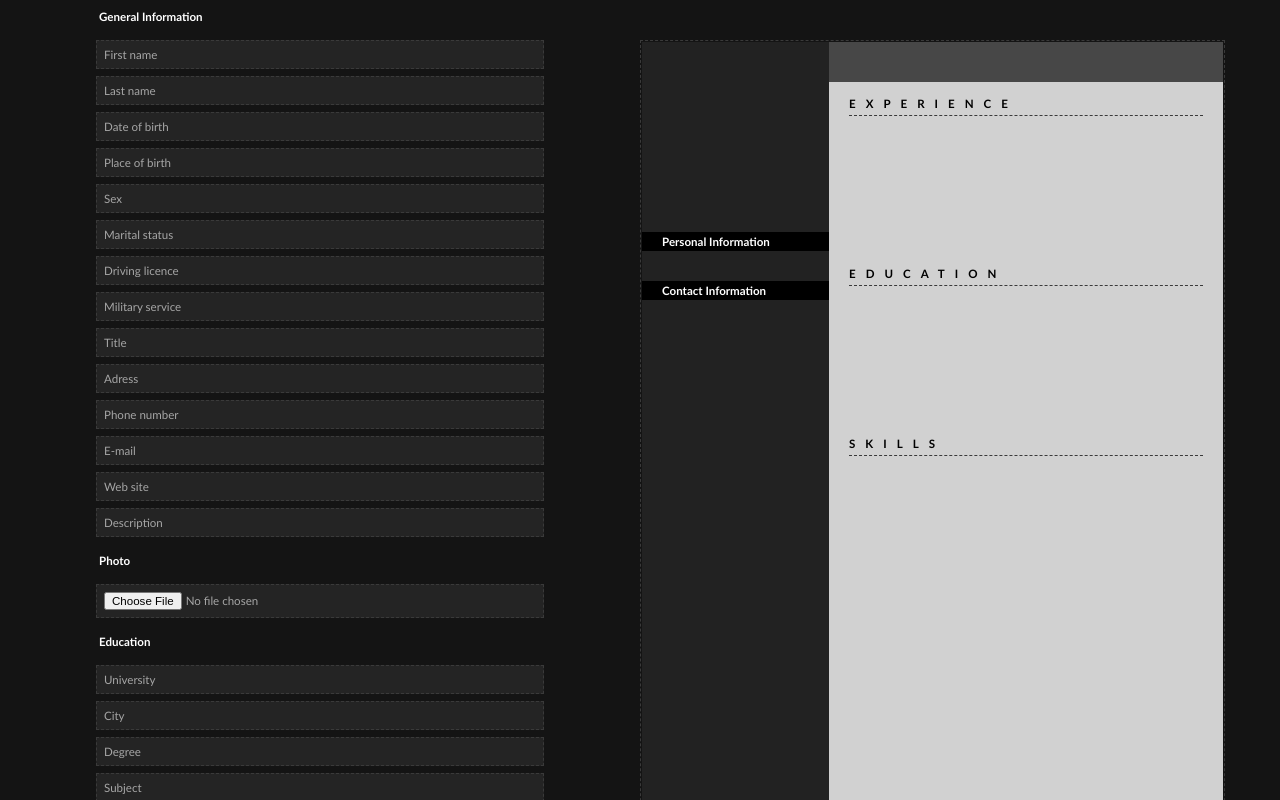
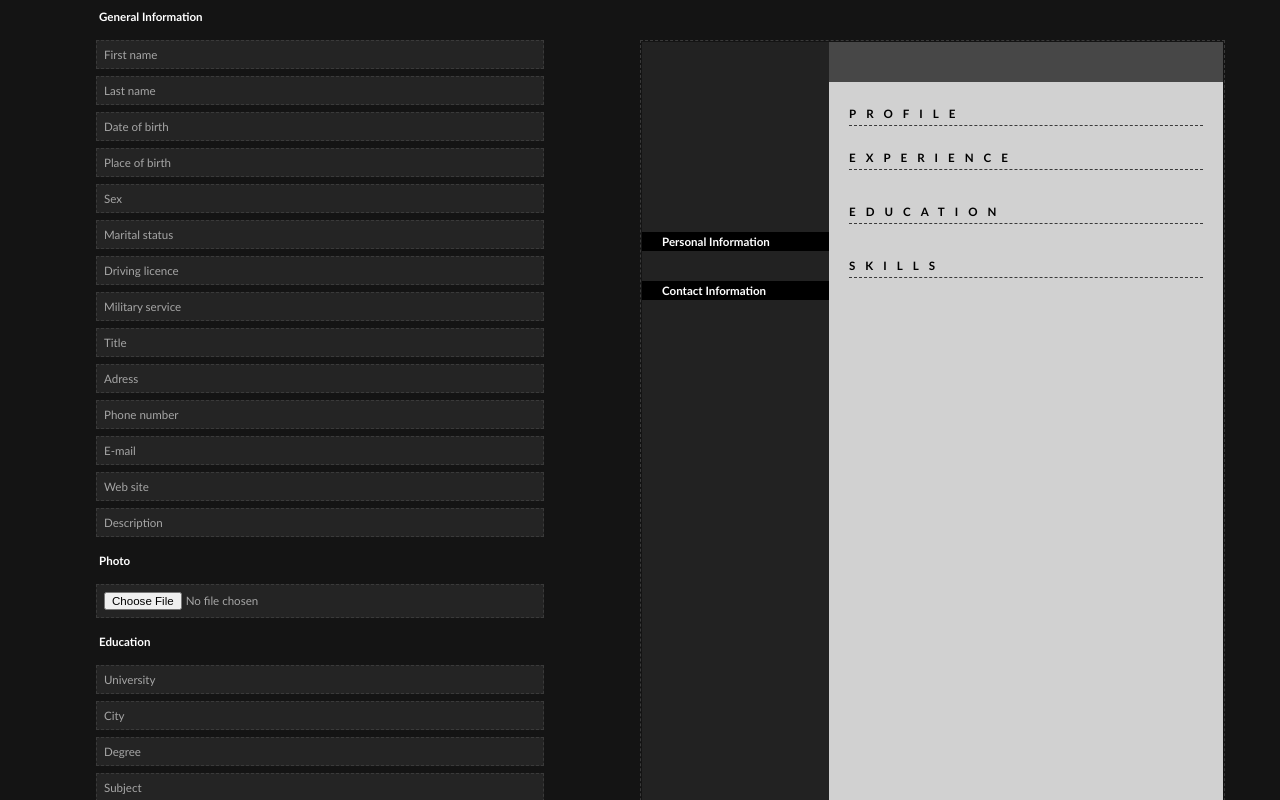
Before and after one commit to fatiharapoglu/cv-generator, a React (Create React App) app: page / in a window 1280 px wide. Shown: the top 800 px of the page. Built offline with nearby package versions, Linux system fonts and the light colour scheme.

Commit message:
visual improvements, change desc place

```diff
--- a/src/components/c-preview.js
+++ b/src/components/c-preview.js
@@ -115,11 +115,14 @@ const Preview = (props) => {
                         {props.general.title !== "" && (
                             <li className="header-title">{props.general.title}</li>
                         )}
-                        {props.general.desc !== "" && (
-                            <li className="header-description">{props.general.desc}</li>
-                        )}
                     </div>
                     <div className="preview-main">
+                        <div>
+                            <h1>PROFILE</h1>
+                            {props.general.desc !== "" && (
+                                <li className="preview-description">{props.general.desc}</li>
+                            )}
+                        </div>
                         <div className="preview-experience">
                             <h1>EXPERIENCE</h1>
                             <div className="preview-experience-1">
--- a/src/styles/style.css
+++ b/src/styles/style.css
@@ -170,7 +170,7 @@ ol li {
     font-size: 1rem;
 }
 
-.header-description {
+.preview-description {
     text-align: justify;
     font-size: 0.65rem;
     padding-top: 20px;
@@ -204,17 +204,15 @@ ol li {
 }
 
 .preview-main {
-    padding: 0 10px;
+    padding: 30px 10px 10px 10px;
 }
 
 .preview-education {
     margin-top: 20px;
-    height: 150px;
 }
 
 .preview-experience {
     margin-top: 20px;
-    height: 150px;
 }
 
 .preview-skills {
```
